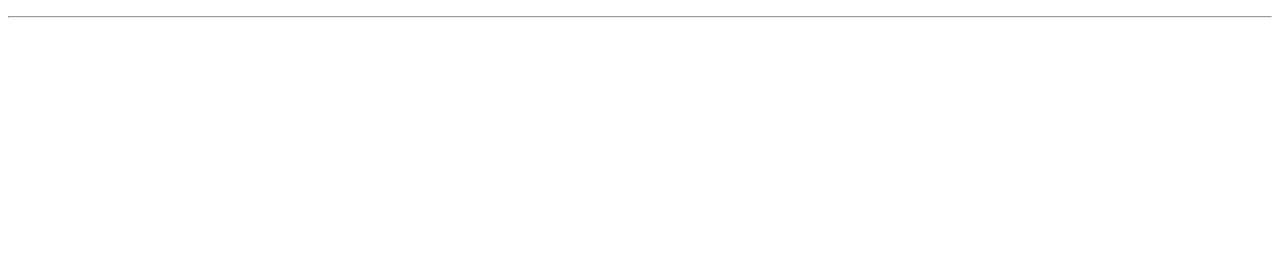
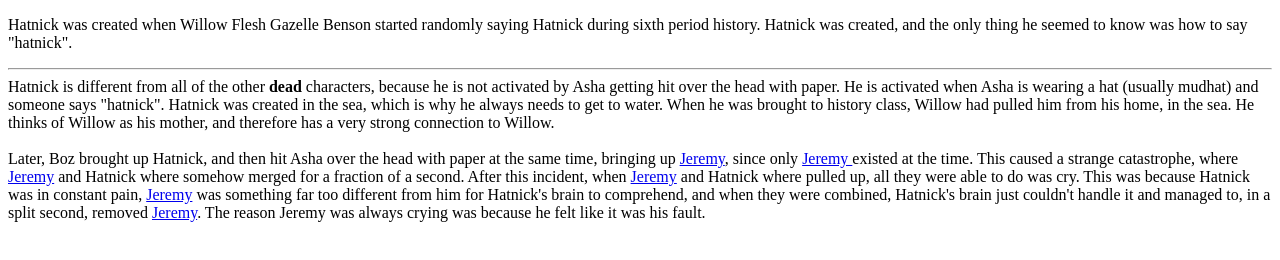
Before and after one commit to asha411/hatnick, a plain HTML site: page index.html in a window 1280 px wide. Drawn offline with Linux system fonts and the light colour scheme.

Commit message:
Update index.html

```diff
--- a/index.html
+++ b/index.html
@@ -6,8 +6,25 @@
                 <title>hatnick</title>
 </head>
 <body>
-    <p>
+    <p> Hatnick was created when Willow Flesh Gazelle Benson started randomly saying Hatnick during sixth period history. Hatnick was
+        created, and the only thing he seemed to know was how to say "hatnick".
         <hr>
+        Hatnick is different from all of the other <b>dead</b> characters, because he is not activated by Asha getting hit over the
+        head with paper. He is activated when Asha is wearing a hat (usually mudhat) and someone says "hatnick". Hatnick was created in
+        the sea, which is why he always needs to get to water. When he was brought to history class, Willow had pulled him from his home,
+        in the sea. He thinks of Willow as his mother, and therefore has a very strong connection to Willow.
+        <br>
+        <br>
+        Later, Boz brought up Hatnick,
+        and then hit Asha over the head with paper at the same time, bringing up <a href="https://asha411.github.io/jeremy/"> Jeremy</a>,
+        since only <a href="https://asha411.github.io/jeremy/"> Jeremy </a> existed at the time. This caused a strange catastrophe, where
+        <a href="https://asha411.github.io/jeremy/">Jeremy</a> and Hatnick where somehow merged for a fraction of a second.
+        After this incident, when
+        <a href="https://asha411.github.io/jeremy/">Jeremy</a> and Hatnick where pulled up, all they were able to do was
+        cry. This was because Hatnick was in constant pain, <a href="https://asha411.github.io/jeremy/">Jeremy</a> was something far too
+        different from him for Hatnick's brain to comprehend, and when they were combined, Hatnick's brain just couldn't handle it and
+        managed to, in a split second, removed <a href="https://asha411.github.io/jeremy/"> Jeremy</a>. The reason Jeremy was always crying
+        was because he felt like it was his fault.
 
     </p>
 </body>
```
